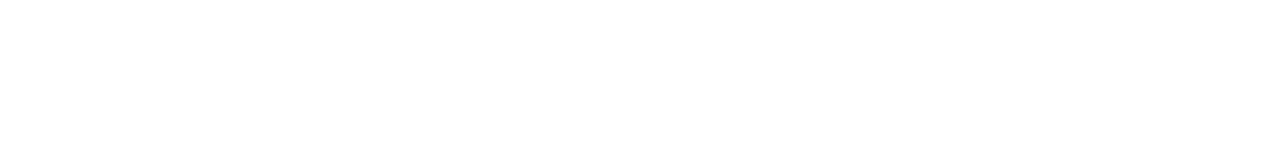
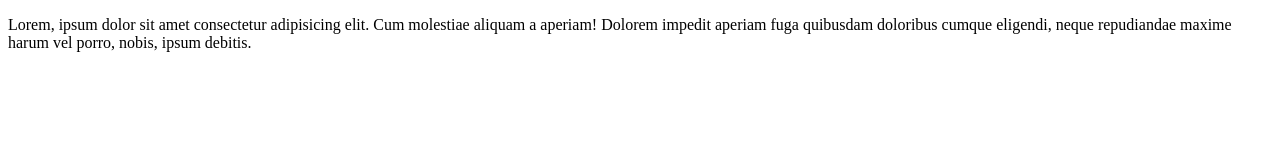
Before and after one commit to Svyatoslav02/MYHTML, a plain HTML site: page index.html in a window 1280 px wide. Drawn offline with Linux system fonts and the light colour scheme.

Commit message:
NEW text

```diff
--- a/index.html
+++ b/index.html
@@ -6,6 +6,8 @@
     <title>Document</title>
 </head>
 <body>
-
+    <p>
+        Lorem, ipsum dolor sit amet consectetur adipisicing elit. Cum molestiae aliquam a aperiam! Dolorem impedit aperiam fuga quibusdam doloribus cumque eligendi, neque repudiandae maxime harum vel porro, nobis, ipsum debitis.
+    </p>
 </body>
 </html>
```
